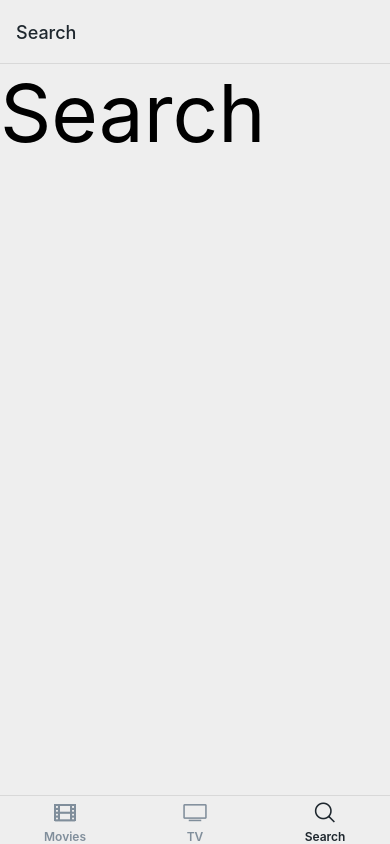
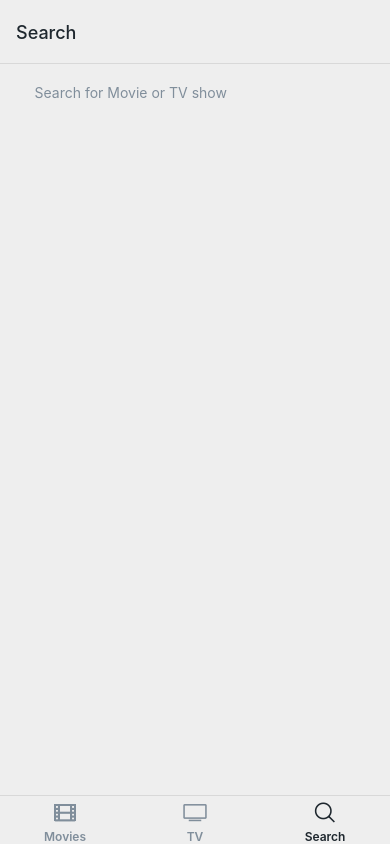
Before and after one commit to hi-ian-park/react-native-navigation-ex, a React Native app: screen /Search in a window 390 px wide. Built offline with nearby package versions, Linux system fonts and the light colour scheme; no server answers.

Commit message:
SWR query onMount시에 fetch하지 않는 법 찾아보기

```diff
--- a/api.ts
+++ b/api.ts
@@ -28,8 +28,9 @@ export interface MovieResponse extends BaseResponse {
   results: Movie[];
 }
 
-export const fetcher = async (url: string) => {
-  const data = await (await fetch(url)).json();
+export const fetcher = async (url: string, query: string = "") => {
+  const fetchUrl = query ? url + query : url;
+  const data = await (await fetch(fetchUrl)).json();
   return data;
 };
 
@@ -37,6 +38,7 @@ export const movieUrl = {
   trending: `${BASE_URL}/trending/movie/week?api_key=${API_KEY}&language=ko-KR&region=kr`,
   upComing: `${BASE_URL}/movie/upcoming?api_key=${API_KEY}&language=ko-KR&region=kr`,
   nowPlaying: `${BASE_URL}/movie/now_playing?api_key=${API_KEY}&language=ko-KR&region=kr`,
+  search: `${BASE_URL}/search/movie?api_key=${API_KEY}&language=ko-KR&region=kr&query=`,
 };
 
 export const tvUrl = {
--- a/screens/Search.tsx
+++ b/screens/Search.tsx
@@ -1,6 +1,48 @@
-import React from "react";
-import { Text } from "react-native";
+import React, { useState } from "react";
+import styled from "styled-components/native";
+import { Alert, Text } from "react-native";
+import useSWR from "swr";
+import { fetcher, movieUrl } from "../api";
 
-const Search = () => <Text style={{ fontSize: 80 }}>Search</Text>;
+const Search = () => {
+  const [query, setQuery] = useState("");
+  const onChangeText = (payload: string) => setQuery(payload);
+  const { data, mutate: mutateMovieSearch } = useSWR(
+    [movieUrl.search, query],
+    fetcher,
+    {
+      revalidateOnMount: false,
+    }
+  );
+
+  console.log(data);
+  const onSubmit = () => {
+    if (query === "") return;
+    mutateMovieSearch();
+  };
+  return (
+    <Styled.Container>
+      <Styled.SearchBar
+        placeholder="Search for Movie or TV show"
+        placeholderTextColor="#808e9b"
+        returnKeyType="done"
+        onChangeText={onChangeText}
+        onSubmitEditing={onSubmit}
+      />
+    </Styled.Container>
+  );
+};
 
 export default Search;
+
+const Styled = {
+  Container: styled.ScrollView``,
+
+  SearchBar: styled.TextInput`
+    background-color: ${({ theme }) => theme.textInputBackground};
+    padding: 10px 15px;
+    border-radius: 15px;
+    width: 90%;
+    margin: 10px auto;
+  `,
+};
--- a/styled.d.ts
+++ b/styled.d.ts
@@ -8,5 +8,7 @@ declare module "styled-components" {
     background: string;
     tint: string;
     inactive: string;
+    textInputBackground: string;
+    textInputText: string;
   }
 }
--- a/styles/theme.js
+++ b/styles/theme.js
@@ -2,12 +2,16 @@ export const theme = {
   light: {
     text: "#1e272e",
     background: "#eee",
+    textInputBackground: "#1e272e",
+    textInputText: "#eee",
     tint: "#1e272e",
     inactive: "#808e9b",
   },
   dark: {
     text: "#eee",
     background: "#1e272e",
+    textInputBackground: "#eee",
+    textInputText: "#1e272e",
     tint: "#ffa801",
     inactive: "#d2dae2",
   },
```
